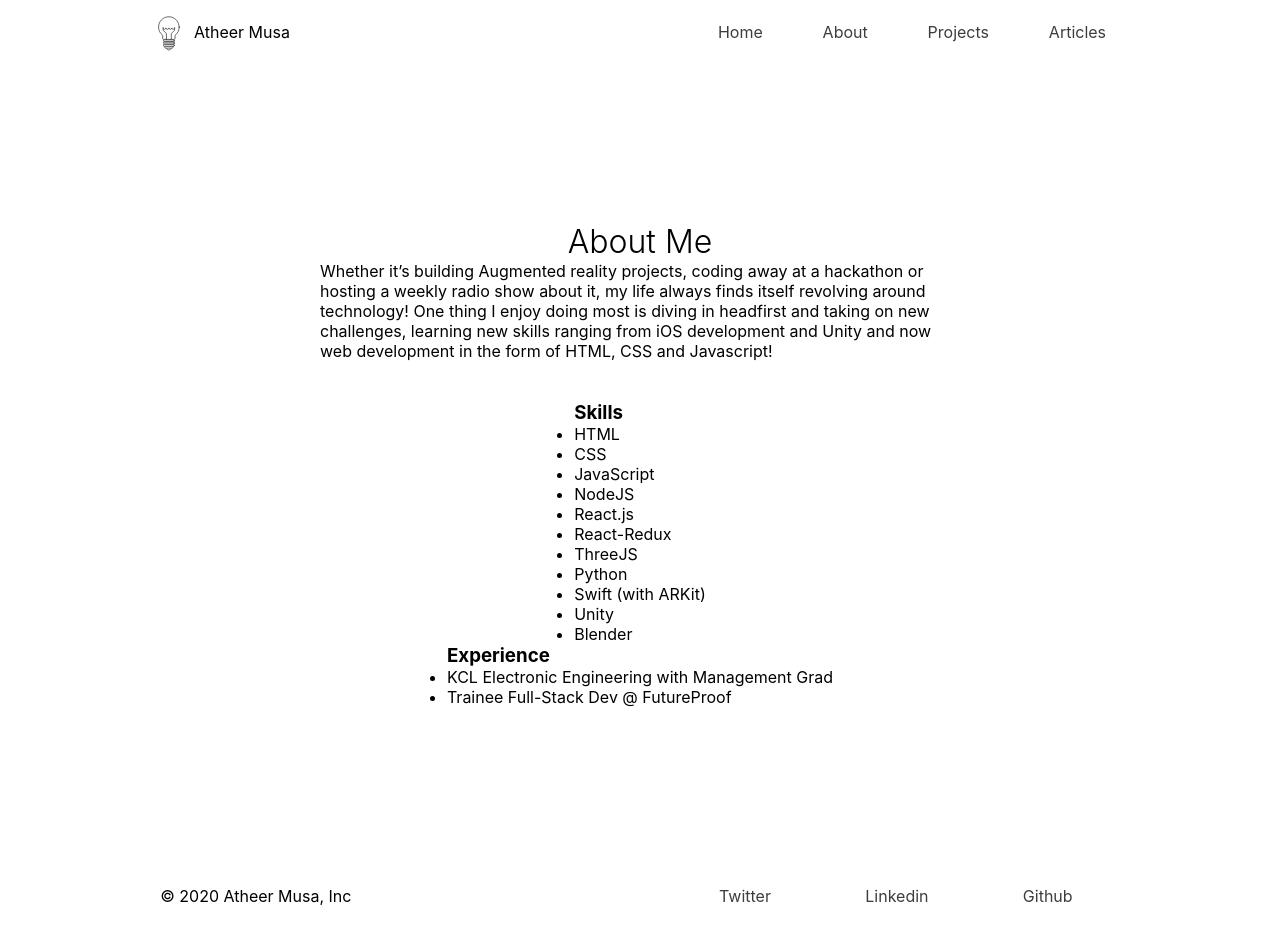
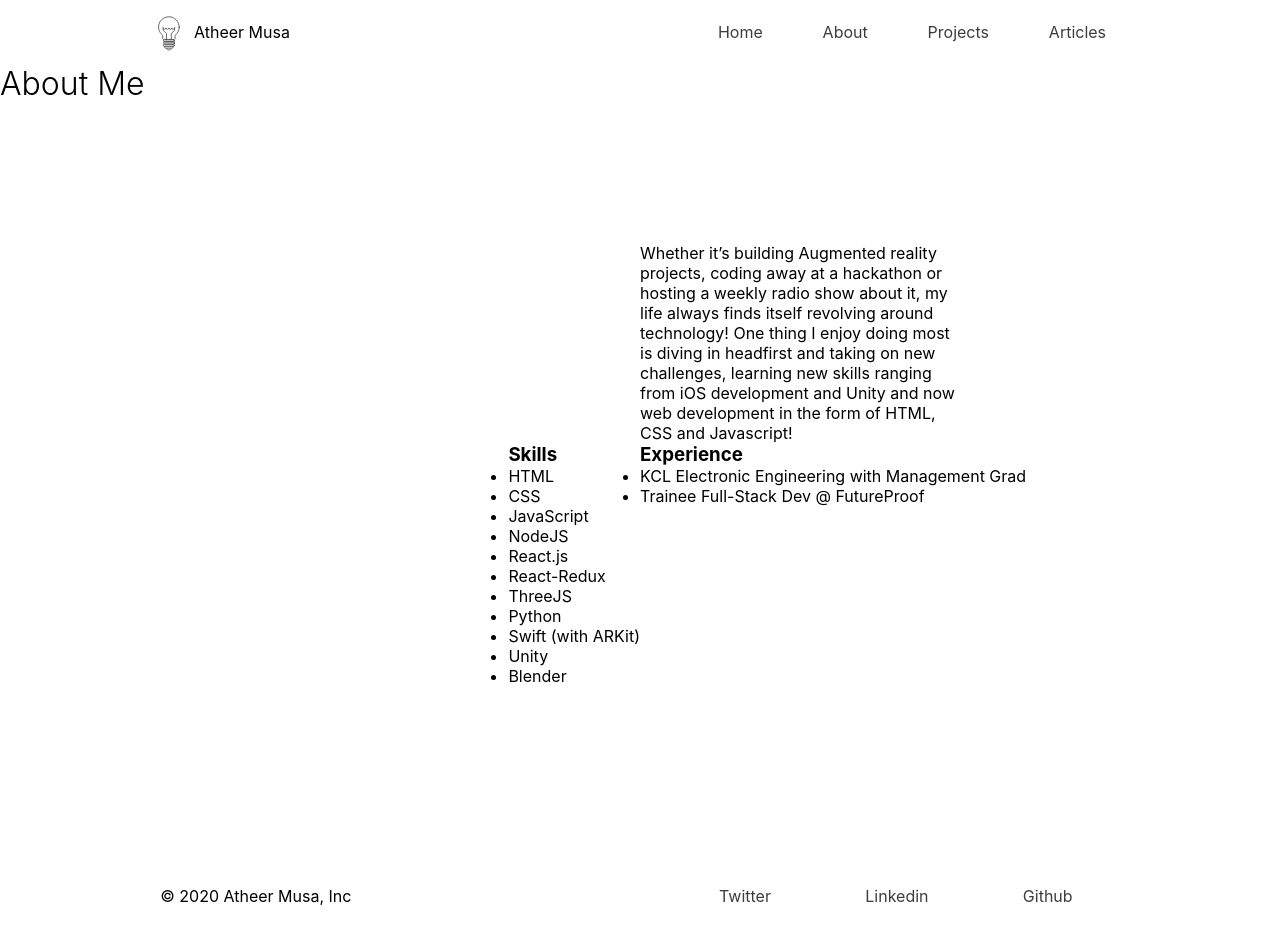
Before and after one commit to atheermusa/portfolioSiteReact, a React (Create React App) app: page /about in a window 1280 px wide. Built offline with nearby package versions, Linux system fonts and the light colour scheme.

Commit message:
about page styling

```diff
--- a/src/Components/About.js
+++ b/src/Components/About.js
@@ -7,10 +7,7 @@ function About(props) {
        <h2 className="aboutTitle">About Me</h2>
         <p className= "aboutProfile">Whether it’s building Augmented reality projects, coding away at a hackathon or hosting a weekly radio show about it,
         my life always finds itself revolving around technology! One thing I enjoy doing most is diving in headfirst and taking on new challenges, learning new skills ranging from iOS development and Unity and now web development in the form of HTML, CSS and Javascript!</p>
-      <br />
-      <br />
-      <div id="skills-experience">
-      <div>
+      <div id="about-skills">
           <h3>Skills</h3>
             <ul>
               <li>HTML</li>
@@ -26,8 +23,7 @@ function About(props) {
               <li>Blender</li>
           </ul>
         </div>
-    </div>
-    <div>
+        <div id="about-experience">
           <h3>Experience</h3>
             <ul>
               <li>KCL Electronic Engineering with Management Grad</li>
--- a/src/styles/about.css
+++ b/src/styles/about.css
@@ -5,19 +5,30 @@
 .about {
     width: 100%;
     height: 100vh;
-    display: flex;
-    flex-direction: column;
-    justify-content: center;
-    align-items: center;
-}
-
-.aboutProfile {
-    width:50%
+    display: grid;
+    grid-template-columns: 1fr 1fr;
+    /* justify-content: center;
+    align-items: center; */
 }
 
 .aboutTitle {
     font-size: 2rem;
     font-weight: 300;
+    grid-row: 1;
+}
+
+.aboutProfile {
+    align-self: end;
+    width:50%;
+    grid-row: 1;
+}
+
+#about-skills {
+    justify-self: end;
+}
+
+#about-experience {
+    justify-self: start;
 }
 
 @keyframes fadeInUp {
--- a/src/styles/footer.css
+++ b/src/styles/footer.css
@@ -0,0 +1,29 @@
+* {
+    margin:0;
+    padding: 0;
+    font-family: -apple-system, system-ui, BlinkMacSystemFont, "Segoe UI", Roboto, Ubuntu;
+}
+
+  .container {
+    display: flex;
+    justify-content: space-around;
+    align-items: center;
+    min-height: 8vh;
+    max-height: 5vh;
+  }
+
+  .nav {
+    display: flex;
+    justify-content: space-around;
+    width: 35%;
+  }
+
+  .navlink {
+    text-decoration: none;
+    color: #3D3D3D;
+    font-weight:50rem;
+  }
+
+  .navlink:hover {
+    text-decoration: underline;
+  }
```
Lines whose indentation alone changed are shown as unchanged.
